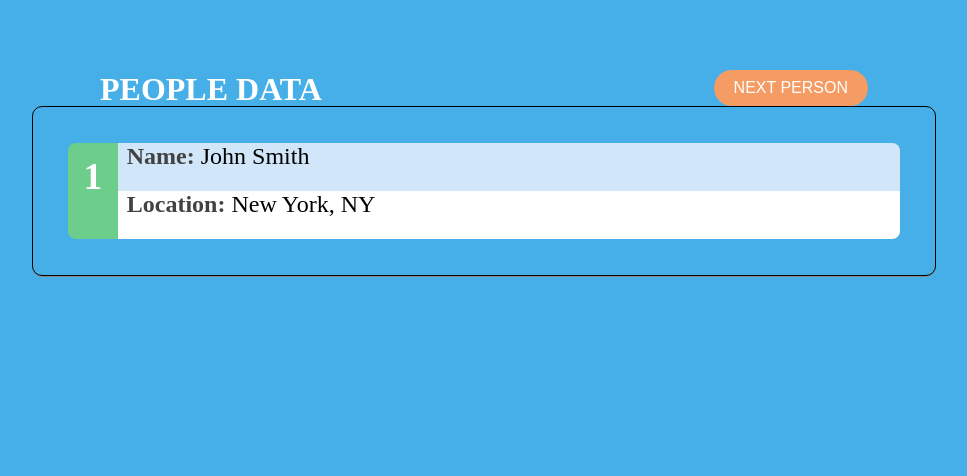
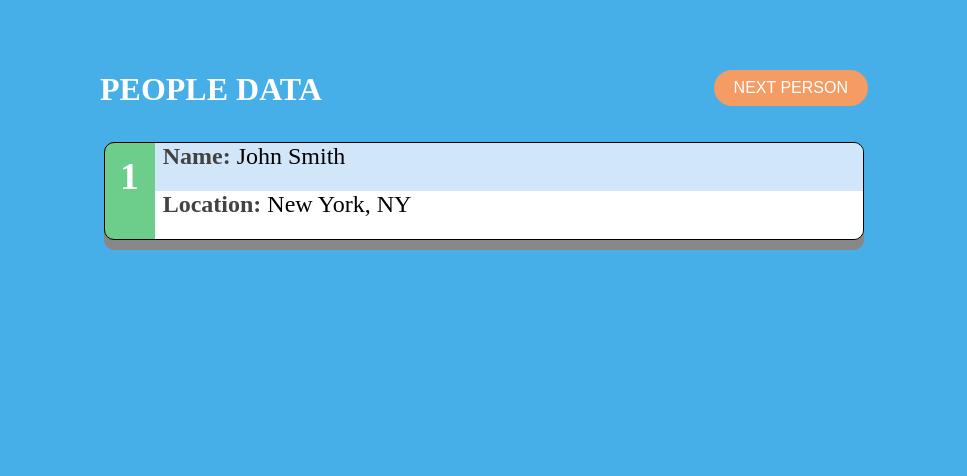
Before and after one commit to tinesh-08/Haystek_Test, a PHP site: page / in a window 1280 px wide. Shown: the top 476 px of the page, without its empty margins (156-1123 px from the left). Run offline with PHP 8.4, Linux system fonts and the light colour scheme.

Commit message:
update style.css

```diff
--- a/style.css
+++ b/style.css
@@ -20,10 +20,7 @@ body
 .parent
 {
     overflow-y: scroll;
-    border: 1px solid;
-    border-radius: 10px;
-    padding: 10px;
-    box-shadow: 0px 1px #888888;
+    box-sizing: border-box;
     position: relative;
     width: 70%;
     max-height: 65vh;
@@ -38,7 +35,9 @@ body
     margin-top: 15px;
     overflow: hidden;
     background-color: #6DCE8C;
-    border-radius: 8px;
+    border-radius: 10px;
+    border: 1px solid;
+    box-shadow: 0px 10px #888888;
 }
 .innerchild
 {
```
